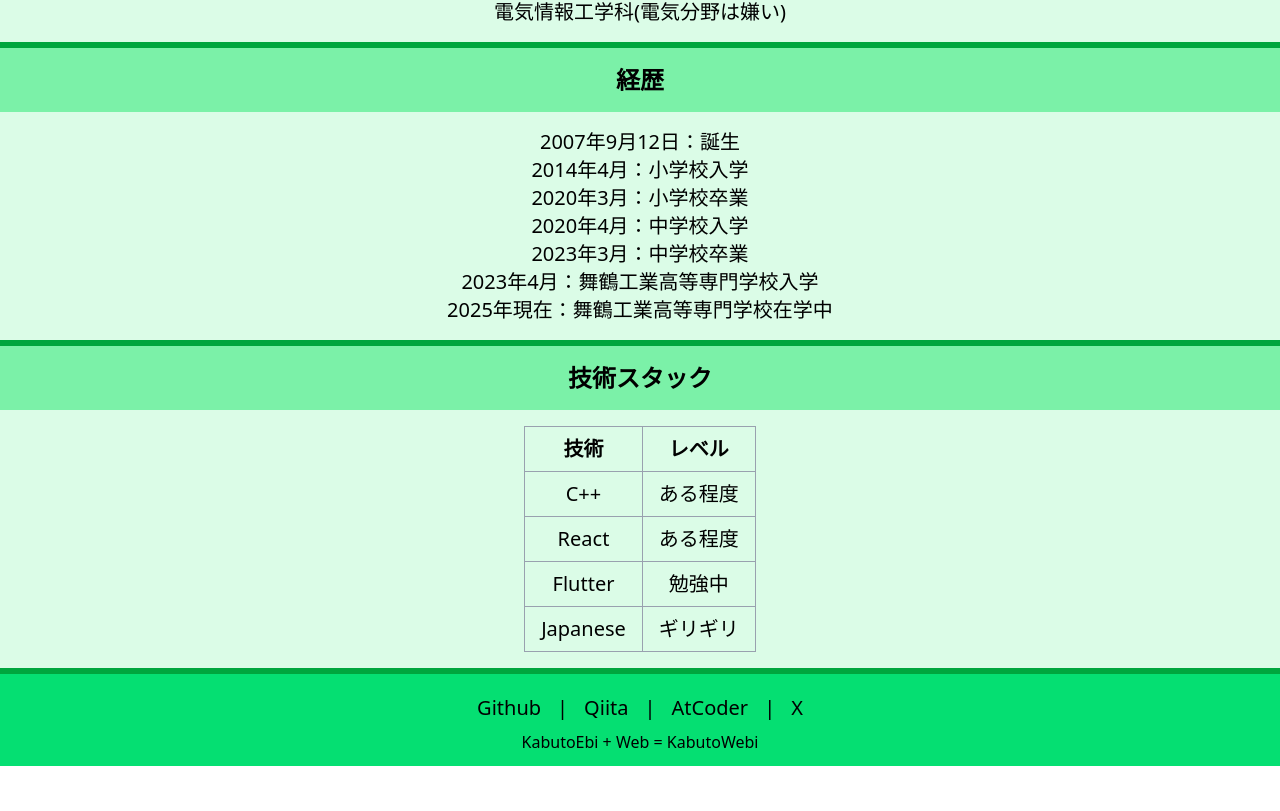
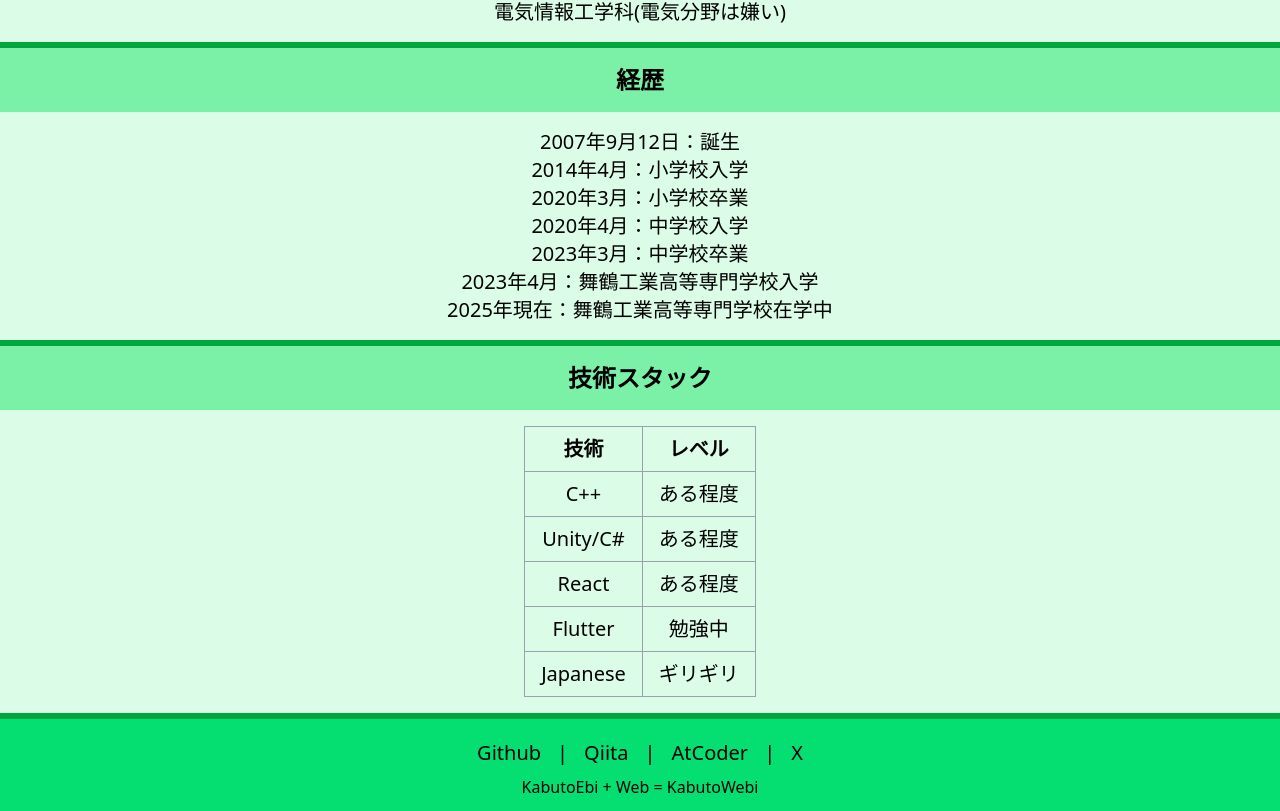
Before and after one commit to KabutoEbi/KabutoWebi, a React (Vite) app: page /about in a window 1280 px wide. Shown: the part 586-1397 px from the top of the page. Before the commit the page ends 1352 px from the top, so only its background shows below. Built offline with nearby package versions, Linux system fonts and the light colour scheme.

Commit message:
gizyutusutakku

```diff
--- a/src/pages/About.jsx
+++ b/src/pages/About.jsx
@@ -44,6 +44,10 @@ const About = () => {
                                 <td className="border border-gray-400 px-4 py-2">ある程度</td>
                             </tr>
                             <tr>
+                                <td className="border border-gray-400 px-4 py-2">Unity/C#</td>
+                                <td className="border border-gray-400 px-4 py-2">ある程度</td>
+                            </tr>
+                            <tr>
                                 <td className="border border-gray-400 px-4 py-2">React</td>
                                 <td className="border border-gray-400 px-4 py-2">ある程度</td>
                             </tr>
```
